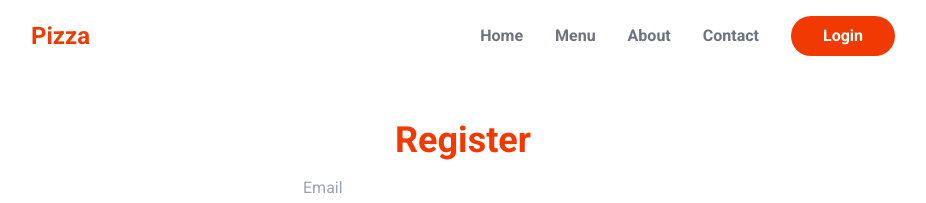
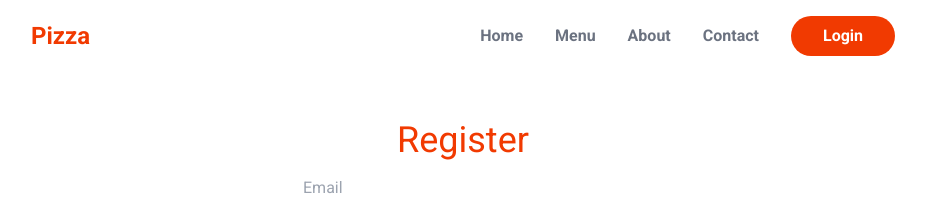
Before and after one commit to parthy007/pizzasite, a Next.js app: page /register in a window 1280 px wide. Shown: the top 203 px of the page, without its empty margins (177-1103 px from the left). Built offline with nearby package versions, Linux system fonts and the light colour scheme.

Commit message:
added google login

```diff
--- a/src/app/register/page.jsx
+++ b/src/app/register/page.jsx
@@ -2,6 +2,7 @@
 import Image from "next/image";
 import Link from "next/link";
 import React, { useState } from "react";
+import { signIn } from "next-auth/react";
 
 const RegisterPage = () => {
   const [email, setEmail] = useState("");
@@ -30,9 +31,7 @@ const RegisterPage = () => {
 
   return (
     <section className="mt-16">
-      <h1 className="text-primary font-bold text-4xl text-center mb-4">
-        Register
-      </h1>
+      <h1 className="text-primary text-4xl text-center mb-4">Register</h1>
       {userCreated && (
         <div className="text-center text-green-700">
           User successfully created.&nbsp;
@@ -68,7 +67,11 @@ const RegisterPage = () => {
         <div className="text-center text-gray-500 my-4">
           or login with provider
         </div>
-        <button className="flex gap-4 justify-center ">
+        <button
+          onClick={() => signIn("google", { callbackUrl: "/" })}
+          className="flex gap-4 justify-center "
+          type="button"
+        >
           <Image src={"/google.png"} width={24} height={24} alt="googlelogo" />
           Login with Google
         </button>
```
